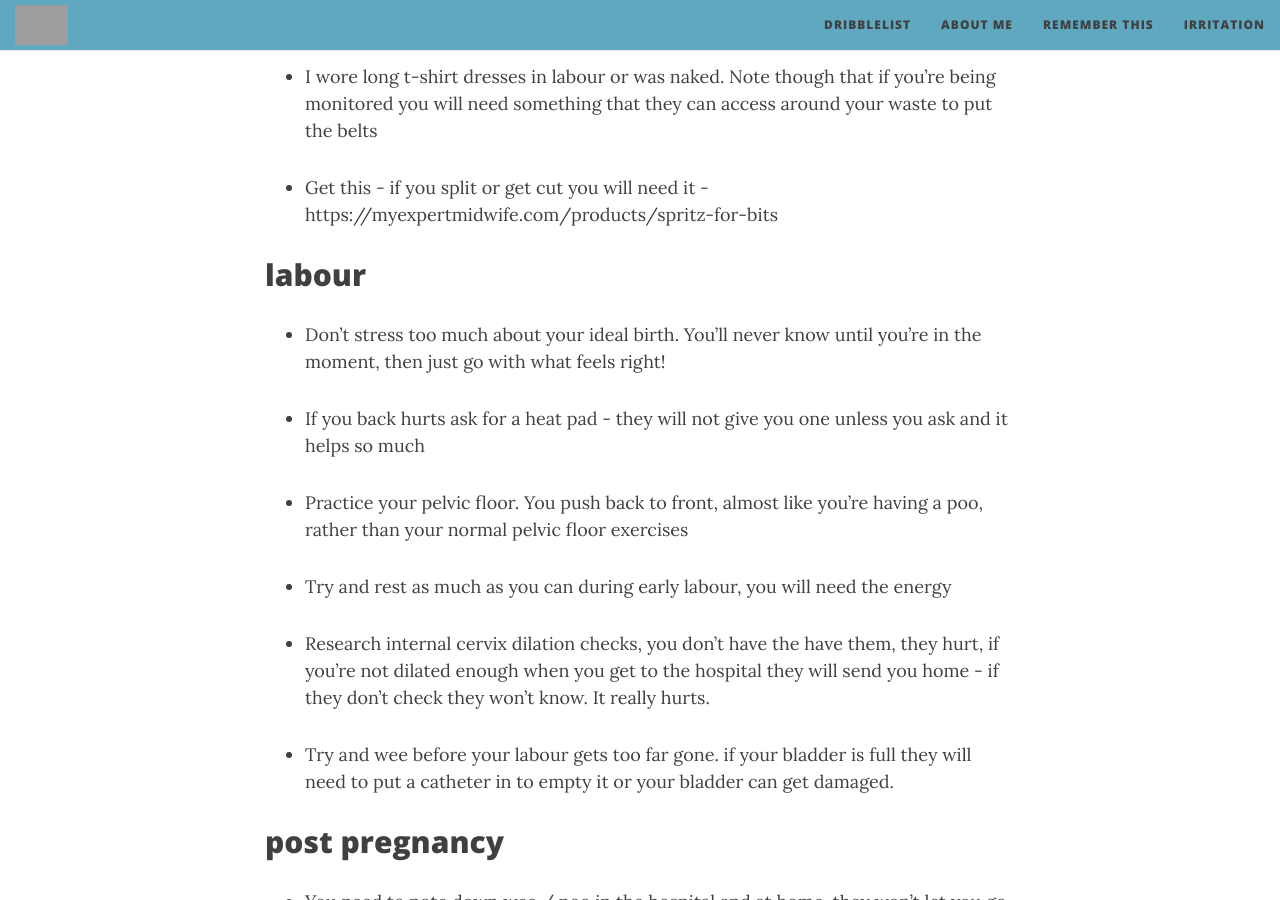
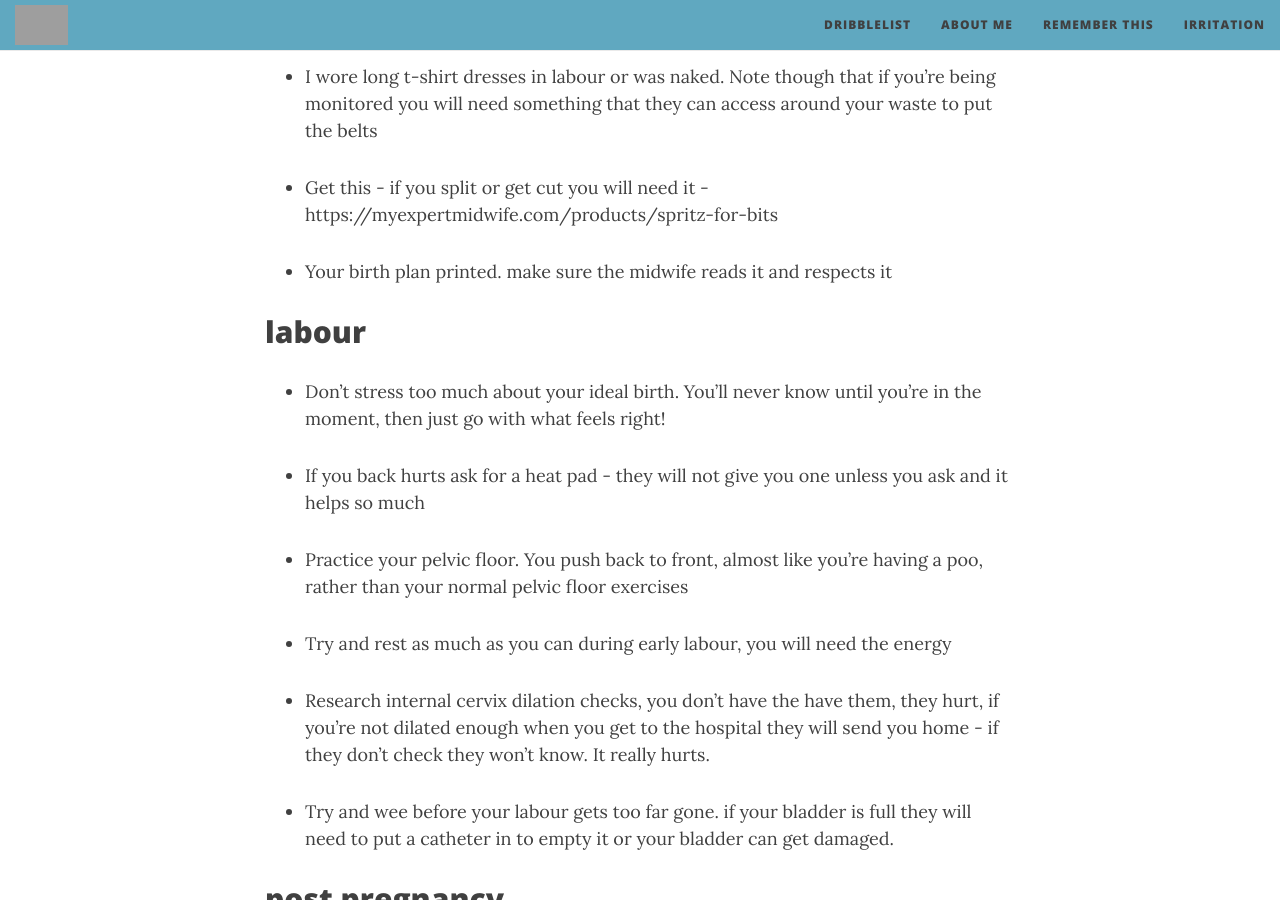
Before and after one commit to ellis-ward/ellis-ward.github.io, a Jekyll site: the page built from _posts/dribble/2026-05-31-adviceformypregnantfriends.md, in a window 1280 px wide and 900 px high, scrolled down 1705 px. Built offline with Jekyll 4.4.1, drawn with Linux system fonts in a browser that asks for light colours; nearby versions of some CDN libraries; grey boxes are pictures that could not be loaded.

Commit message:
Update 2026-05-31-adviceformypregnantfriends.md

```diff
--- a/_posts/dribble/2026-05-31-adviceformypregnantfriends.md
+++ b/_posts/dribble/2026-05-31-adviceformypregnantfriends.md
@@ -46,6 +46,8 @@ tags: dribble
 - I wore long t-shirt dresses in labour or was naked. Note though that if you're being monitored you will need something that they can access around your waste to put the belts
 
 - Get this - if you split or get cut you will need it - https://myexpertmidwife.com/products/spritz-for-bits
+
+- Your birth plan printed. make sure the midwife reads it and respects it
 
 <h2>labour</h2>
 
```
